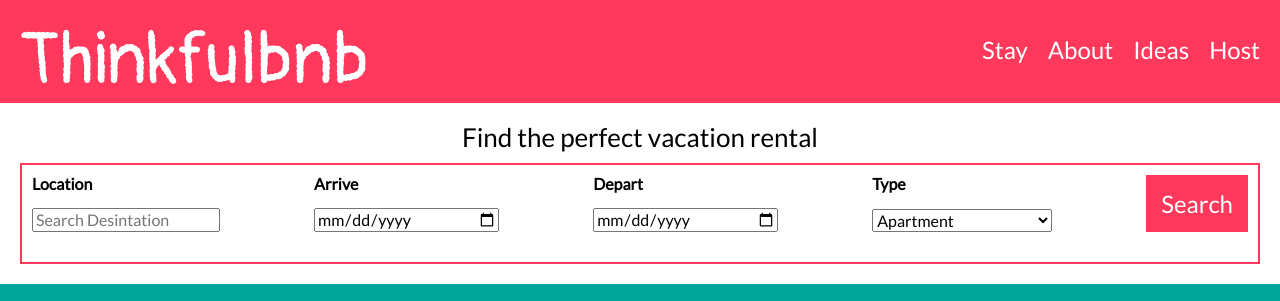
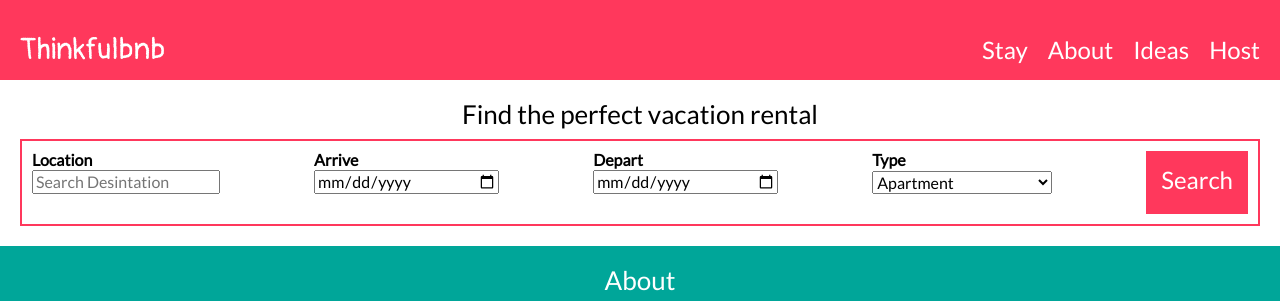
Before and after one commit to liamrat/frontend-foundations-assessment, a plain HTML site: page index.html in a window 1280 px wide. Shown: the top 301 px of the page. Drawn offline with nearby package versions, Linux system fonts and the light colour scheme.

Commit message:
Altered media queries for imrpoved user experience. Also altered submit button to be functional.

```diff
--- a/index.html
+++ b/index.html
@@ -36,6 +36,7 @@
         <h2>Find the perfect vacation rental</h2>
         <!-- Create a form here -->
         <form>
+          <div class="form-container">
           <div class="spacing">
             <label for="location">Location</label>
             <input type="text" id="location" name="location" placeholder="Search Desintation">
@@ -64,8 +65,9 @@
             </select>
             </div>
             <div class="button-container">
-            <input class="button" type="button" value = "Search">
+            <button class="button" type="submit">Search</button>
             </div>
+          </div>
         </form>
       </section>
 
--- a/style.css
+++ b/style.css
@@ -2,6 +2,7 @@
 
 body {
   font-family: "Lato", sans-serif;
+  width:100%;
 }
 
 h2 {
@@ -62,7 +63,7 @@ header {
 
 .logo {
   font-family: "Pangolin", cursive;
-  font-size: 72px;
+  font-size: 52px;
   color: #fff;
 }
 
@@ -151,12 +152,23 @@ footer p {
  header {
   display: flex;
   justify-content: space-between;
+  align-items: center;
  }
+ header nav {
+  align-items: center;
+  justify-content: center;
+ }
+ .logo {
+  font-size: 30px;
+  justify-content: center;
+ }
+}
  /*------- form -------*/
- form {
+@media all and (min-width:980px) {
+ .form-container {
   display: flex;
   justify-content: space-between;
- }
+}
 
  .spacing {
   display: flex;
@@ -174,7 +186,10 @@ footer p {
   display: flex;
   justify-content: flex-end;
  }
+}
 /*-------about-------*/
+
+@media all and (min-width:480px) {
 .group {
   display: flex;
   flex-direction: row;
```
